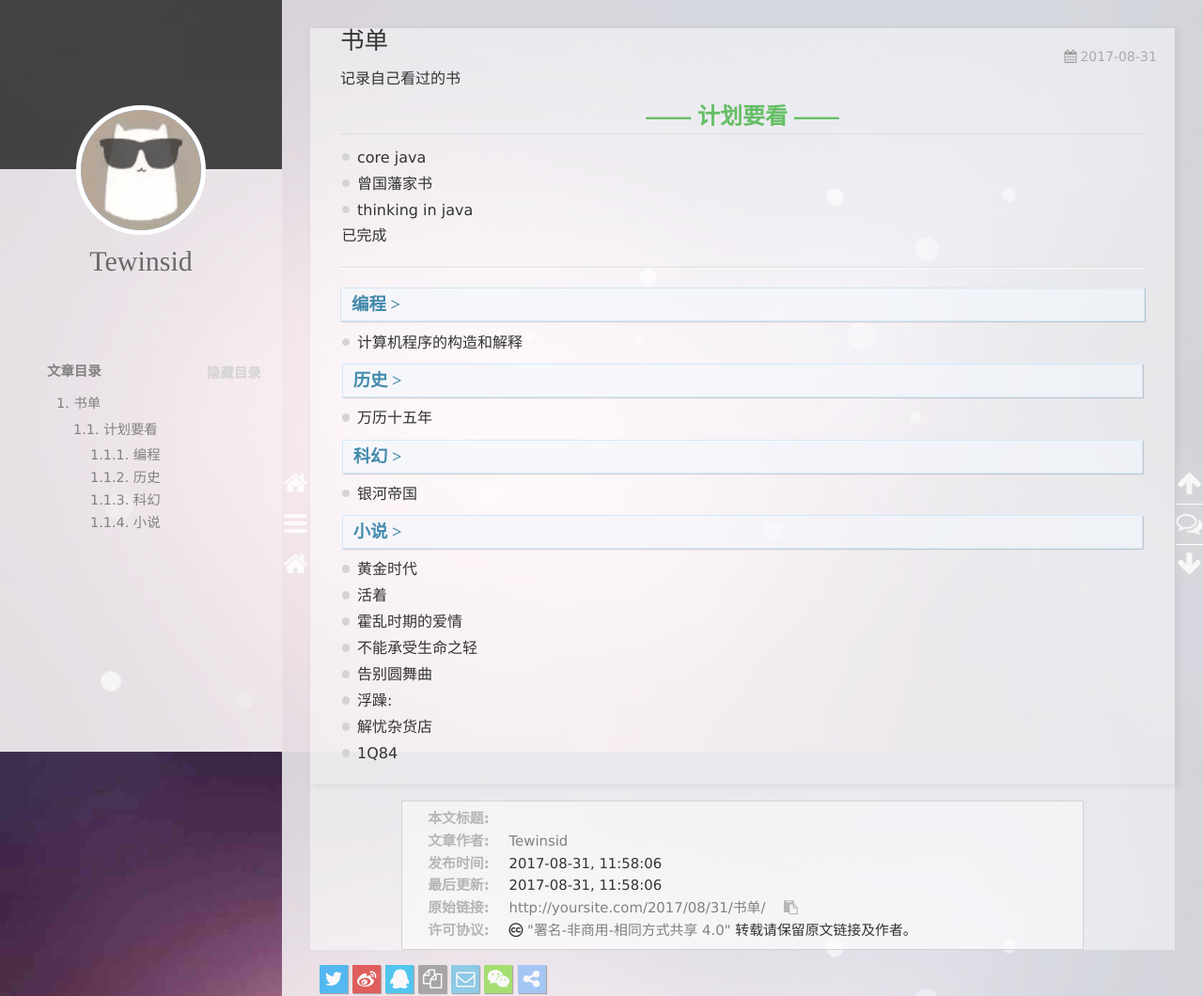
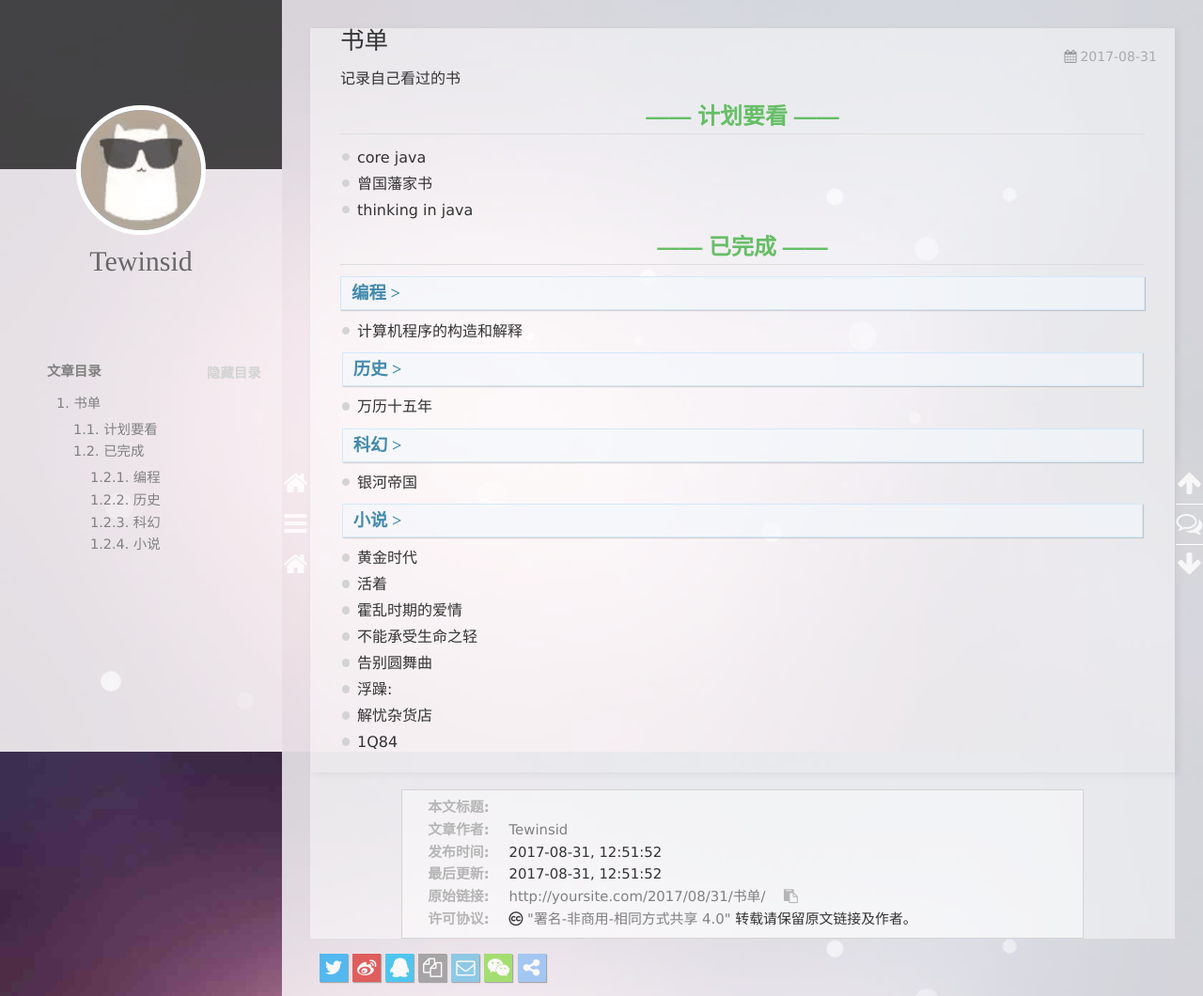
Before and after one commit to tewinsid/tewinsid.github.io, a plain HTML site: page 2017/08/31/书单/index.html in a window 1280 px wide. Shown: the top 1060 px of the page at 94% size. Drawn offline with nearby package versions, Linux system fonts and the light colour scheme; some packages are replaced by stand-ins of ours; a script that the page names is missing.

Commit message:
Site updated: 2017-08-31 12:59:14

```diff
--- a/2017/08/31/书单/index.html
+++ b/2017/08/31/书单/index.html
@@ -15,17 +15,17 @@
 
 
 
-<meta name="description" content="书单记录自己看过的书 计划要看 core java 曾国藩家书 thinking in java已完成   编程 计算机程序的构造和解释历史 万历十五年科幻 银河帝国小说 黄金时代 活着 霍乱时期的爱情 不能承受生命之轻 告别圆舞曲 浮躁: 解忧杂货店 1Q84">
+<meta name="description" content="书单记录自己看过的书 计划要看 core java 曾国藩家书 thinking in java  已完成编程 计算机程序的构造和解释历史 万历十五年科幻 银河帝国小说 黄金时代 活着 霍乱时期的爱情 不能承受生命之轻 告别圆舞曲 浮躁: 解忧杂货店 1Q84">
 <meta property="og:type" content="article">
 <meta property="og:title" content="Tewinsid Code">
 <meta property="og:url" content="http://yoursite.com/2017/08/31/书单/index.html">
 <meta property="og:site_name" content="Tewinsid Code">
-<meta property="og:description" content="书单记录自己看过的书 计划要看 core java 曾国藩家书 thinking in java已完成   编程 计算机程序的构造和解释历史 万历十五年科幻 银河帝国小说 黄金时代 活着 霍乱时期的爱情 不能承受生命之轻 告别圆舞曲 浮躁: 解忧杂货店 1Q84">
+<meta property="og:description" content="书单记录自己看过的书 计划要看 core java 曾国藩家书 thinking in java  已完成编程 计算机程序的构造和解释历史 万历十五年科幻 银河帝国小说 黄金时代 活着 霍乱时期的爱情 不能承受生命之轻 告别圆舞曲 浮躁: 解忧杂货店 1Q84">
 <meta property="og:locale" content="zh-CN">
-<meta property="og:updated_time" content="2017-08-31T03:58:06.639Z">
+<meta property="og:updated_time" content="2017-08-31T04:51:52.082Z">
 <meta name="twitter:card" content="summary">
 <meta name="twitter:title" content="Tewinsid Code">
-<meta name="twitter:description" content="书单记录自己看过的书 计划要看 core java 曾国藩家书 thinking in java已完成   编程 计算机程序的构造和解释历史 万历十五年科幻 银河帝国小说 黄金时代 活着 霍乱时期的爱情 不能承受生命之轻 告别圆舞曲 浮躁: 解忧杂货店 1Q84">
+<meta name="twitter:description" content="书单记录自己看过的书 计划要看 core java 曾国藩家书 thinking in java  已完成编程 计算机程序的构造和解释历史 万历十五年科幻 银河帝国小说 黄金时代 活着 霍乱时期的爱情 不能承受生命之轻 告别圆舞曲 浮躁: 解忧杂货店 1Q84">
 
 <link rel="apple-touch-icon" href= "/apple-touch-icon.png">
 
@@ -261,7 +261,7 @@
 
     <div class="article-meta">
       <a href="/2017/08/31/书单/" class="article-date">
-      <time datetime="2017-08-31T03:58:06.638Z" itemprop="datePublished">2017-08-31</time>
+      <time datetime="2017-08-31T04:51:52.081Z" itemprop="datePublished">2017-08-31</time>
 </a>
 
 
@@ -279,10 +279,9 @@
 <h2 id="计划要看"><a href="#计划要看" class="headerlink" title="计划要看"></a>计划要看</h2><ul>
 <li>core java</li>
 <li>曾国藩家书</li>
-<li>thinking in java<br>已完成</li>
+<li>thinking in java</li>
 </ul>
-<hr>
-<h3 id="编程"><a href="#编程" class="headerlink" title="编程"></a>编程</h3><ul>
+<h2 id="已完成"><a href="#已完成" class="headerlink" title="已完成"></a>已完成</h2><h3 id="编程"><a href="#编程" class="headerlink" title="编程"></a>编程</h3><ul>
 <li>计算机程序的构造和解释<h3 id="历史"><a href="#历史" class="headerlink" title="历史"></a>历史</h3></li>
 <li>万历十五年<h3 id="科幻"><a href="#科幻" class="headerlink" title="科幻"></a>科幻</h3></li>
 <li>银河帝国<h3 id="小说"><a href="#小说" class="headerlink" title="小说"></a>小说</h3></li>
@@ -305,8 +304,8 @@
     <div class="copyright">
         <p><span>本文标题:</span><a href="/2017/08/31/书单/"></a></p>
         <p><span>文章作者:</span><a href="/" title="回到主页">Tewinsid</a></p>
-        <p><span>发布时间:</span>2017-08-31, 11:58:06</p>
-        <p><span>最后更新:</span>2017-08-31, 11:58:06</p>
+        <p><span>发布时间:</span>2017-08-31, 12:51:52</p>
+        <p><span>最后更新:</span>2017-08-31, 12:51:52</p>
         <p>
             <span>原始链接:</span><a class="post-url" href="/2017/08/31/书单/" title="">http://yoursite.com/2017/08/31/书单/</a>
             <span class="copy-path" data-clipboard-text="原文: http://yoursite.com/2017/08/31/书单/　　作者: Tewinsid" title="点击复制文章链接"><i class="fa fa-clipboard"></i></span>
@@ -325,7 +324,7 @@
     <div id="toc" class="toc-article">
         <strong class="toc-title">文章目录</strong>
 
-            <ol class="toc"><li class="toc-item toc-level-1"><a class="toc-link" href="#书单"><span class="toc-number">1.</span> <span class="toc-text">书单</span></a><ol class="toc-child"><li class="toc-item toc-level-2"><a class="toc-link" href="#计划要看"><span class="toc-number">1.1.</span> <span class="toc-text">计划要看</span></a><ol class="toc-child"><li class="toc-item toc-level-3"><a class="toc-link" href="#编程"><span class="toc-number">1.1.1.</span> <span class="toc-text">编程</span></a></li><li class="toc-item toc-level-3"><a class="toc-link" href="#历史"><span class="toc-number">1.1.2.</span> <span class="toc-text">历史</span></a></li><li class="toc-item toc-level-3"><a class="toc-link" href="#科幻"><span class="toc-number">1.1.3.</span> <span class="toc-text">科幻</span></a></li><li class="toc-item toc-level-3"><a class="toc-link" href="#小说"><span class="toc-number">1.1.4.</span> <span class="toc-text">小说</span></a></li></ol></li></ol></li></ol>
+            <ol class="toc"><li class="toc-item toc-level-1"><a class="toc-link" href="#书单"><span class="toc-number">1.</span> <span class="toc-text">书单</span></a><ol class="toc-child"><li class="toc-item toc-level-2"><a class="toc-link" href="#计划要看"><span class="toc-number">1.1.</span> <span class="toc-text">计划要看</span></a></li><li class="toc-item toc-level-2"><a class="toc-link" href="#已完成"><span class="toc-number">1.2.</span> <span class="toc-text">已完成</span></a><ol class="toc-child"><li class="toc-item toc-level-3"><a class="toc-link" href="#编程"><span class="toc-number">1.2.1.</span> <span class="toc-text">编程</span></a></li><li class="toc-item toc-level-3"><a class="toc-link" href="#历史"><span class="toc-number">1.2.2.</span> <span class="toc-text">历史</span></a></li><li class="toc-item toc-level-3"><a class="toc-link" href="#科幻"><span class="toc-number">1.2.3.</span> <span class="toc-text">科幻</span></a></li><li class="toc-item toc-level-3"><a class="toc-link" href="#小说"><span class="toc-number">1.2.4.</span> <span class="toc-text">小说</span></a></li></ol></li></ol></li></ol>
 
     </div>
     <style>
```
Also changed, not shown: archives/2017/08/index.html (+1 -1 lines), archives/2017/index.html (+1 -1 lines), archives/index.html (+1 -1 lines), index.html (+3 -4 lines).
